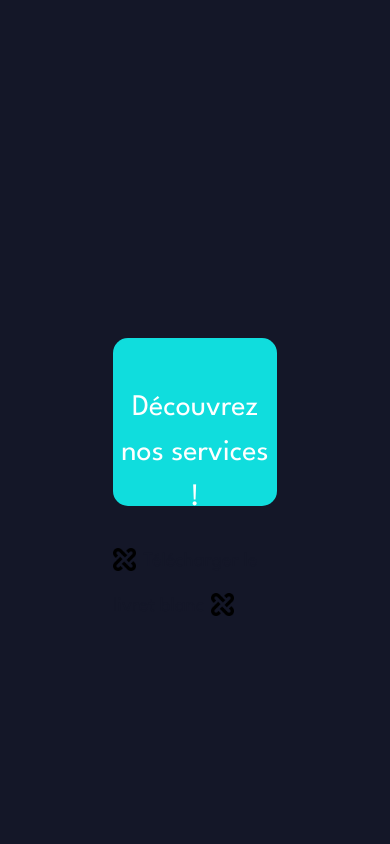
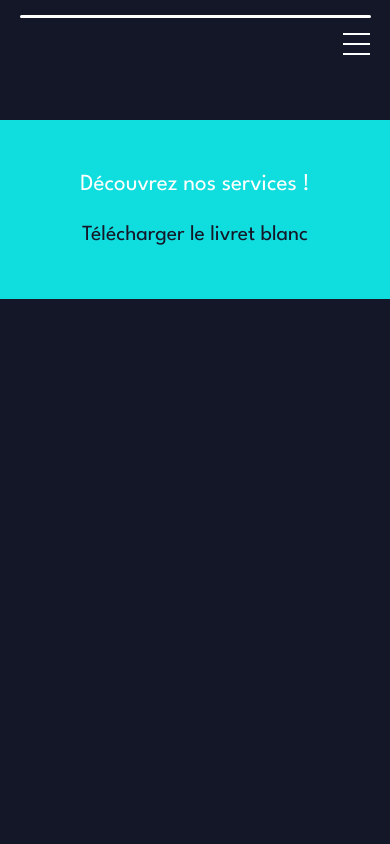
Before and after one commit to WildCodeSchool/2022-03-php-Lyon-P3-Collahop, a Symfony app: template templates/ebook/download.html.twig in a window 390 px wide. Run offline with Twig, Linux system fonts and the light colour scheme; the template is opened without the code that fills it, so the values that code supplies are empty; style sheets or scripts are compiled from the project's sources; some libraries are stand-ins or nearby versions.

Commit message:
Modification for responsive in download page

```diff
--- a/assets/styles/ebook.scss
+++ b/assets/styles/ebook.scss
@@ -58,12 +58,8 @@
 
 .download-frame {
   font-family: 'League Spartan' !important;
-  font-size: 30px !important;
   background-color: $color-logo;
   color: white;
-  border-radius: 15px;
-  width: 42%;
-  height: 20%;
 }
 
 #logo-download {
@@ -72,7 +68,6 @@
 
 .download-frame > div > a{
   font-family: 'League Spartan' !important;
-  font-size: 20px !important;
   color: $color-slogan;
 }
 
@@ -82,7 +77,7 @@
     width: 90%;
 }
   .ebook-header-frame {
-    margin-top: 70px;
+    margin-top: 90px;
   }
 }
 
@@ -118,6 +113,10 @@
       padding: 0;
       margin: 0;
     }
+
+    .download-frame {
+      margin-top: 120px;
+    }
 }
 
 @media screen and (max-width: 400px) {
--- a/templates/ebook/download.html.twig
+++ b/templates/ebook/download.html.twig
@@ -3,13 +3,16 @@
 {% block title %}Téléchargez votre ebook{% endblock %}
 
 {% block body %}
-<div class="ebook d-flex justify-content-center align-items-center">
-    <div class="download-frame py-5 d-flex flex-column justify-content-evenly align-items-center">
-        <p class="text-center font-family-base">Découvrez nos services !</p>
-        <div>
-            <img id="logo-download" src="{{ asset('build/images/interlock.png') }}">
-            <a class="text-decoration-none" href="{{ asset('build/files/test.fb105e69.pdf') }}" target="blank">Télécharger le livret blanc</a>
-            <img id="logo-download" src="{{ asset('build/images/interlock.png') }}">
+<header class="bg-dark">
+    {% include ('_navbar.html.twig') %}
+</header>
+<div class="ebook row justify-content-center align-items-start align-items-md-center">
+    <div class="download-frame py-5 col-12 col-md-8 col-lg-6 justify-content-evenly align-items-evenly md-rounded">
+        <p class="justify-content-center font-family-base fs-3 row">Découvrez nos services !</p>
+        <div clas="row justify-content-center d-flex">
+            <img id="logo-download" class="d-none md-block" src="{{ asset('build/images/interlock.png') }}">
+            <a class="text-center text-decoration-none d-block fs-4" href="{{ asset('build/files/test.fb105e69.pdf') }}" target="blank">Télécharger le livret blanc</a>
+            <img id="logo-download" class="d-none md-block" src="{{ asset('build/images/interlock.png') }}">
         </div>
     </div>
 </div>
--- a/templates/ebook/index.html.twig
+++ b/templates/ebook/index.html.twig
@@ -5,7 +5,7 @@
 {% block body %}
 <header class="bg-dark">
     {% include ('_navbar.html.twig') %}
-    </header>
+</header>
 <div class="ebook container-md-fluid row align-items-start justify-content-center">
     <div class="ebook-frame col-12 col-sm-9 col-md-7 col-xl-5 mt-xl-5">
         <div class="ebook-header-frame bg-primary row justify-content-center">
```
